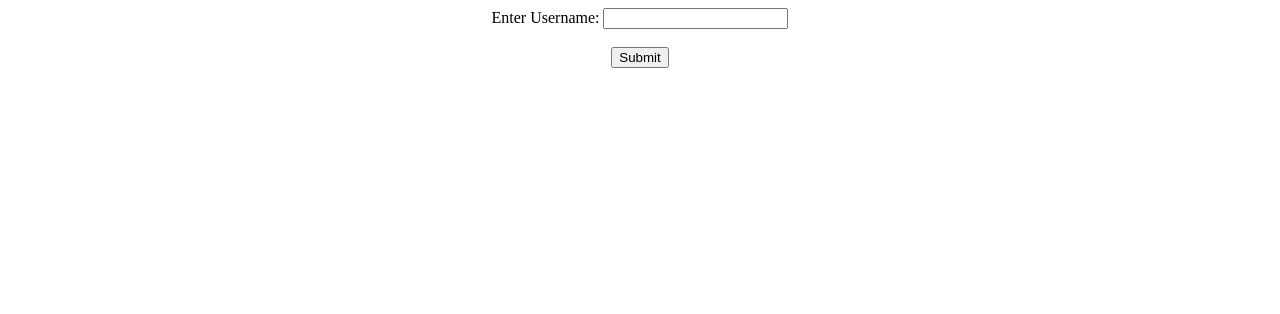
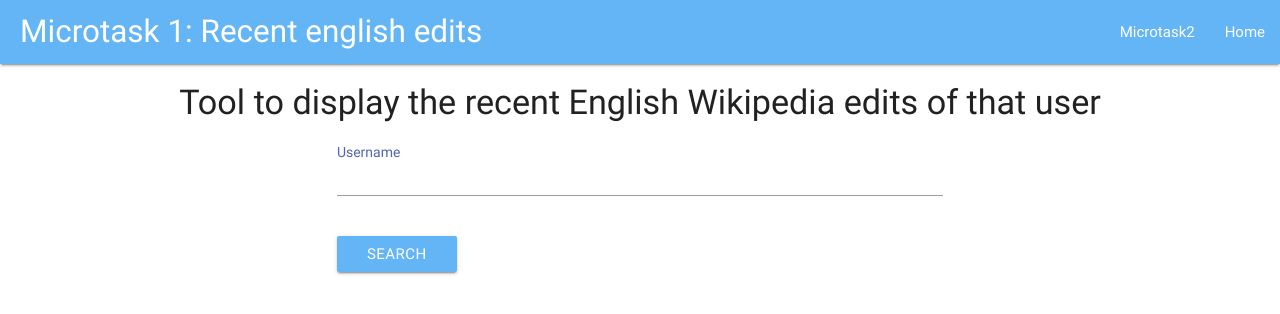
Before and after one commit to yashasingh/Review, a Django app: page /Microtask1/ in a window 1280 px wide. Shown: the top 314 px of the page. Run offline with Django 3.2, Linux system fonts and the light colour scheme.

Commit message:
UI updated

```diff
--- a/App/templates/App/index.html
+++ b/App/templates/App/index.html
@@ -1,50 +1,79 @@
+{% load static %}
 <!DOCTYPE html>
 <html>
 <head>
-	<title> USER CONTRIBUTION SUMMARY </title>
+	<title>
+		Microtask 1
+	</title>
+	<link type="text/css" rel="stylesheet" href="https://cdnjs.cloudflare.com/ajax/libs/materialize/0.100.2/css/materialize.css" ></link>
+	<link type="text/css" rel="stylesheet" href={% static "style.css" %} ></link>
 </head>
 <body>
-		<center>
-	     <form method="post">
-	     	{% csrf_token %}
-	     	Enter Username: <input type="text" name="username">
-	     	<br>
-	     	<br>
-	     	<button type='submit'> Submit </button>
-	     </form>
-	    </center>
+  <div class="row">
+  <nav>
+    <div class="nav-wrapper pd-left-20">
+      <a href="{% url 'App:get_recent_english_edits' %}" class="brand-logo">Microtask 1: Recent english edits</a>
+      <ul id="nav-mobile" class="right hide-on-med-and-down">
+        <li><a href="{% url 'App:get_the_user_percentile' %}">Microtask2</a></li>
+        <li><a href="{% url 'App:index' %}">Home</a></li>
+      </ul>
+    </div>
+  </nav>
+  </div>
+<center><h4>Tool to display the recent English Wikipedia edits of that user</h4></center>
+  <div class="row">
+      <form class="col s12" method="post">
+        {% csrf_token %}
+        <div class="row">
+          <div class="input-field col s6 m6 offset-m3">
+            <input id="username" name="username" type="text">
+            <label for="username">Username</label>
+          </div>
+        </div>
+        <div class="row">
+          <div class="col s6 m6 offset-m3">
+            <button class="btn waves-effect waves-light blue-color" type="submit" name="action">Search
+            </button>
+          </div>
+        </div>
+      </form>
+  </div>
+  {% if error %}
+  <div class="row">
+    <div class="col s12 m6 offset-m3">
+      <div class="card blue lighten-2">
+        <div class="card-content white-text">
+        {{error}}
+        </div>
+      </div>
+    </div>
+  </div>
+      {% endif %}
+  <!-- loop -->
+  {% for x in contribution %}
 
-	    <h2>
-	    {% if code %}
-	    	{{error}}
-	    {% endif %}
-	    {% if username %}
-	    	Username = {{username}} <br>
-	    	<!-- <a href="https://phabricator.wikimedia.org/p/{{username}}/"> Profile link </a> -->
-		<br>
-		<br>
-		<h1>English Edits- </h1><br>
-	    {% endif %}
-		</h2>
-	    {% for x in contribution %}  <!-- Here I traverse all the contributions and display the following div-->
-	    <div>
-	    	user = {{x.user}}
-	    	Title = {{x.title}} <br>
-	    	PageID = {{x.pageid}} <br>
-	    	RevisionID = {{x.revid}} <br>
-	    	ParentID = {{x.parentid}} <br>
-	    	ns = {{x.ns}} <br>
-	    	Timestamp = {{x.timestamp}} <br>
-	    	Comment = {{x.comment}} <br>
-	    	Size = {{x.size}} <br>
+  <div class="row">
+    <div class="col s12 m6 offset-m3">
+      <div class="card blue lighten-2">
+        <div class="card-content white-text">
+          <span class="card-title"> User : {{x.user}}</span>
+          <ul>
+            <li>Title = {{x.title}} </li>
+            <li>PageID = {{x.pageid}} </li>
+            <li>RevisionID = {{x.revid}} </li>
+            <li>ParentID = {{x.parentid}} </li>
+            <li>ns = {{x.ns}}</li>
+            <li>Timestamp = {{x.timestamp}} </li>
+            <li>Size = {{x.size}} </li>
+            <li><a href="https://en.wikipedia.org/w/index.php?title=User:{{x.user}}&amp;diff=prev&amp;oldid={{x.revid}}">
+          Click here to view the edit.
+        </a> </li>
+          </ul>
+        </div>
+      </div>
+    </div>
+  </div>
 
-	    	<a href="https://en.wikipedia.org/w/index.php?title=User:{{x.user}}&amp;diff=prev&amp;oldid={{x.revid}}">
-	    		click here to revise edit.
-	    	</a>
-
-	    	<br><br><br>
-
-	    <div>
-	    {% endfor %}
+  {% endfor %}
 </body>
 </html>
--- a/App/urls.py
+++ b/App/urls.py
@@ -4,7 +4,7 @@
 
 app_name='App'
 urlpatterns = [
-    url(r'^$', views.index, name = 'index'),
-    url(r'^Microtask1/', views.main, name = 'main'),
-    url(r'^Microtask2/', views.main2, name = 'main2'),
+    url(r'^$', views.index, name='index'),
+    url(r'^Microtask1/', views.get_recent_english_edits, name='get_recent_english_edits'),
+    url(r'^Microtask2/', views.get_the_user_percentile, name='get_the_user_percentile'),
 ]
--- a/App/views.py
+++ b/App/views.py
@@ -1,6 +1,6 @@
 import json
 import requests
-#import toolforge
+import toolforge
 import urllib.parse
 
 from django.http import HttpResponse
@@ -8,72 +8,86 @@
 
 
 def index(request):
-    return(render(request, 'App/home.html',{}))
+    return render(request, 'App/home.html')
 
-def main(request):
+
+def get_recent_english_edits(request):
     """
     Display the recent english edits of the user.
     """
 
     if request.method == 'POST':
 
-        # Here, we get the username fetched from html page
+        # Here, we get the username
         username = request.POST['username']
-        print (username)
-        params={'ucuser':username}
+        # if username is submitted blank
+        if not username:
+            return render(request, "App/index.html", {"error": "Please enter a username"})
+
+        # if username is not blank
+        params = {'ucuser': username}
+
         encoded = urllib.parse.urlencode(params)
 
         URL = "https://en.wikipedia.org/w/api.php?action=query&format=json&list=usercontribs&"
 
         URL = "{}{}".format(URL, encoded)
-        print (URL)
 
         # Recieved data in json-format
         response = requests.get(URL)
 
-        print(response.status_code)
-
-        if(response.status_code != 200):
-            return render(request,
-                          'App/index.html',
-                          {"error":'HTTP response {}'.format(str(response.status_code)),
-                           "response": "Invalid username",
-                           "code": 1}
-                          )
-        else:
+        if response.status_code == 200:
             lst = json.loads(response.text)
             try:
+                # if username contains invalid value
                 if lst['error']:
                     return render(request,
-                                 'App/index.html',
-                                 {"error":lst['error']['info']})
+                                  'App/index.html',
+                                  {"error":lst['error']['info']}
+                                 )
             except:
                 # Contribution data extracted
                 sub_lst = lst['query']['usercontribs']
+
+                # if user has no edits
                 if len(sub_lst) == 0:
                     return render(request,
-                                 'App/index.html',
-                                 {"error":"No Edits found for username {}".format(username)})
+                                  'App/index.html',
+                                  {"error": "0 edits found for username {}".format(username)})
 
-            # Send contribution data for display
+                # Send contribution data for display
+                return render(request,
+                              'App/index.html',
+                              {"contribution": sub_lst, "username": username})
+        else:
             return render(request,
-                         'App/index.html',
-                         {"contribution":sub_lst, "username":username})
-    else:
+                          'App/index.html',
+                          {"error": 'Exit code {}'.format(str(response.status_code)),
+                           }
+                          )
+
+    if request.method == 'GET':
         return render(request, 'App/index.html')
 
 
-def main2(request):
-    if(request.method=='POST'):
+def get_the_user_percentile(request):
+    """
+    Function to display the user percentile of Georgian wiki
+    """
+    if request.method=='POST':
         username = request.POST['username']
         conn = toolforge.connect('kawiki_p')
         with conn.cursor() as cursor:
+            # Get the edit count for the user
             s1 = cursor.execute("SELECT user_editcount FROM user WHERE user_name = %s",[username])
             useredits_tup = cursor.fetchall()
+            # Get total edit counts of all users
             s2 = cursor.execute("SELECT ss_total_edits FROM site_stats")
             totaledits_tup =cursor.fetchall()
+            # Get the rank of the user
             s3 = cursor.execute("SELECT 1+ (SELECT count(*) from user a WHERE a.user_editcount > b.user_editcount) as RNK FROM user b WHERE user_name = %s",[username])
             userrank_tup = cursor.fetchall()
+            # Get total count of the users
             s4 = cursor.execute("select count(*) from user")
             totalusers_tup = cursor.fetchall()
         conn.close()
@@ -83,10 +97,19 @@
             totaledits = totaledits_tup[0][0]
             userrank = userrank_tup[0][0]
             totalusers = totalusers_tup[0][0]
-            percentile = 100-(math.ceil((userrank/totalusers)*100))
-            return(render(request, 'App/task2.html',{'edits':useredits, 'name':username, 'total_edits':totaledits, 'rank':userrank, 'total_users':totalusers, 'percentile':percentile}))
+            # Calculates user percentile
+            percentile = 100-(math.ceil((userrank / totalusers)*100))
+            return render(request,
+                         'App/task2.html',
+                         {'edits':useredits,
+                          'name':username,
+                          'total_edits':totaledits,
+                          'rank':userrank,
+                          'total_users':totalusers,
+                          'percentile':percentile}
+                          )
         except:
-            return(render(request, 'App/task2.html',{"false_query":1}))
+            return render(request, 'App/task2.html',{"false_query": 1})
 
-    else:
-        return(render(request, 'App/task2.html',{}))
+    if request.method == 'GET':
+        return render(request, 'App/task2.html')
--- a/Project/settings.py
+++ b/Project/settings.py
@@ -100,6 +100,10 @@
     },
 ]
 
+STATICFILES_DIRS = [
+    os.path.join(BASE_DIR, "static"),
+]
+
 
 # Internationalization
 # https://docs.djangoproject.com/en/1.11/topics/i18n/
--- /dev/null
+++ b/static/style.css
@@ -0,0 +1,35 @@
+.center {
+	text-align: center;
+}
+.pointer {
+	cursor: pointer;
+}
+
+.yellow {
+	color: yellow !important;
+}
+
+nav {
+	background-color: #64b5f6;
+	color: white;
+}
+input:active ~ label, input:valid ~ label 		{
+  top:-20px;
+  font-size:14px;
+  color:#5264AE;
+}
+
+.blue-color {
+	background-color: #64b5f6;
+}
+
+.pd-left-20 {
+	padding-left: 20px;
+}
+.btn:hover, .btn-large:hover {
+	background-color: #64b5f6;
+}
+.btn:focus, .btn-large:focus, .btn-floating:focus {
+	background-color: #64b5f6;
+
+}
```
Also changed, not shown: App/templates/App/home.html (+37 -6 lines), App/templates/App/task2.html (+58 -23 lines).
